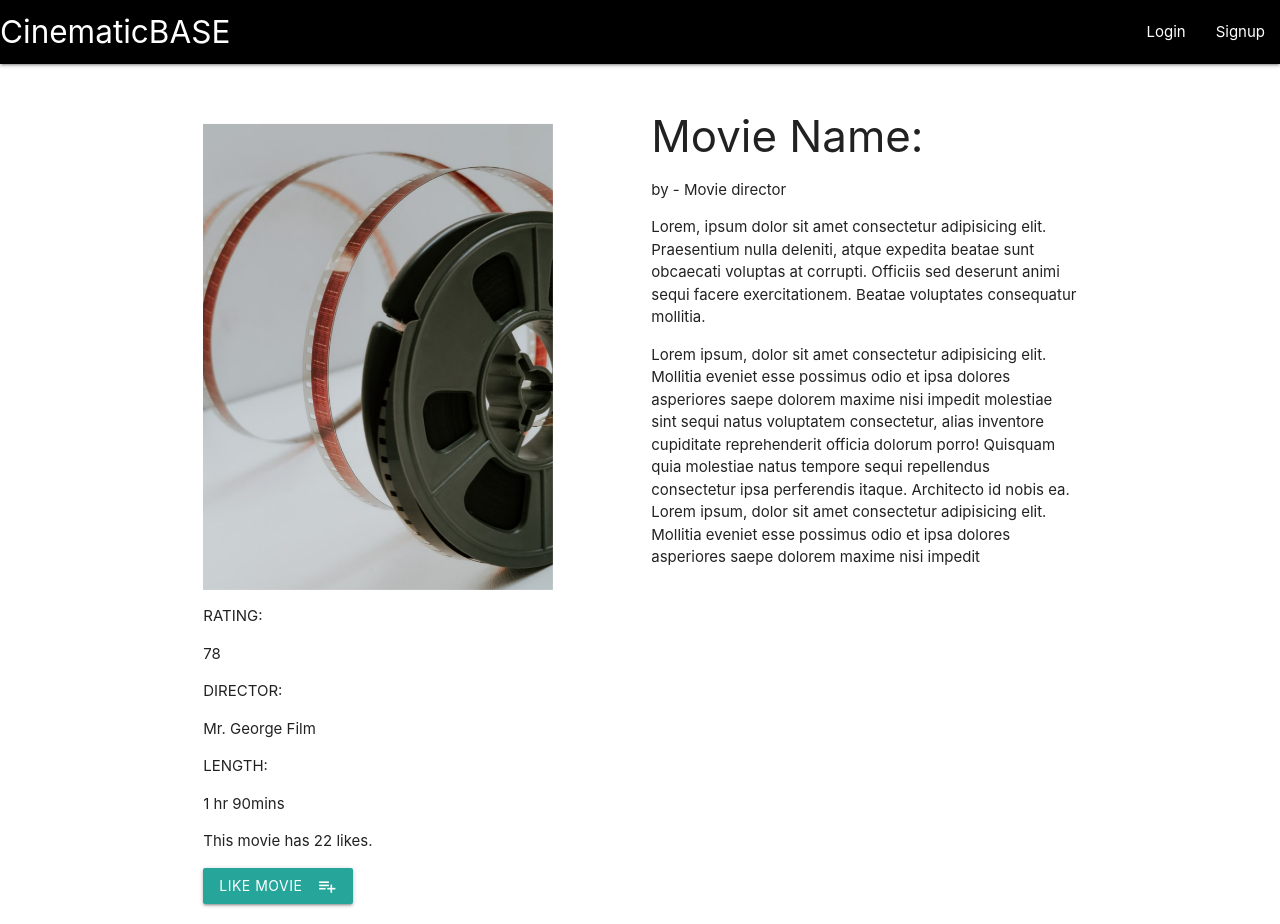
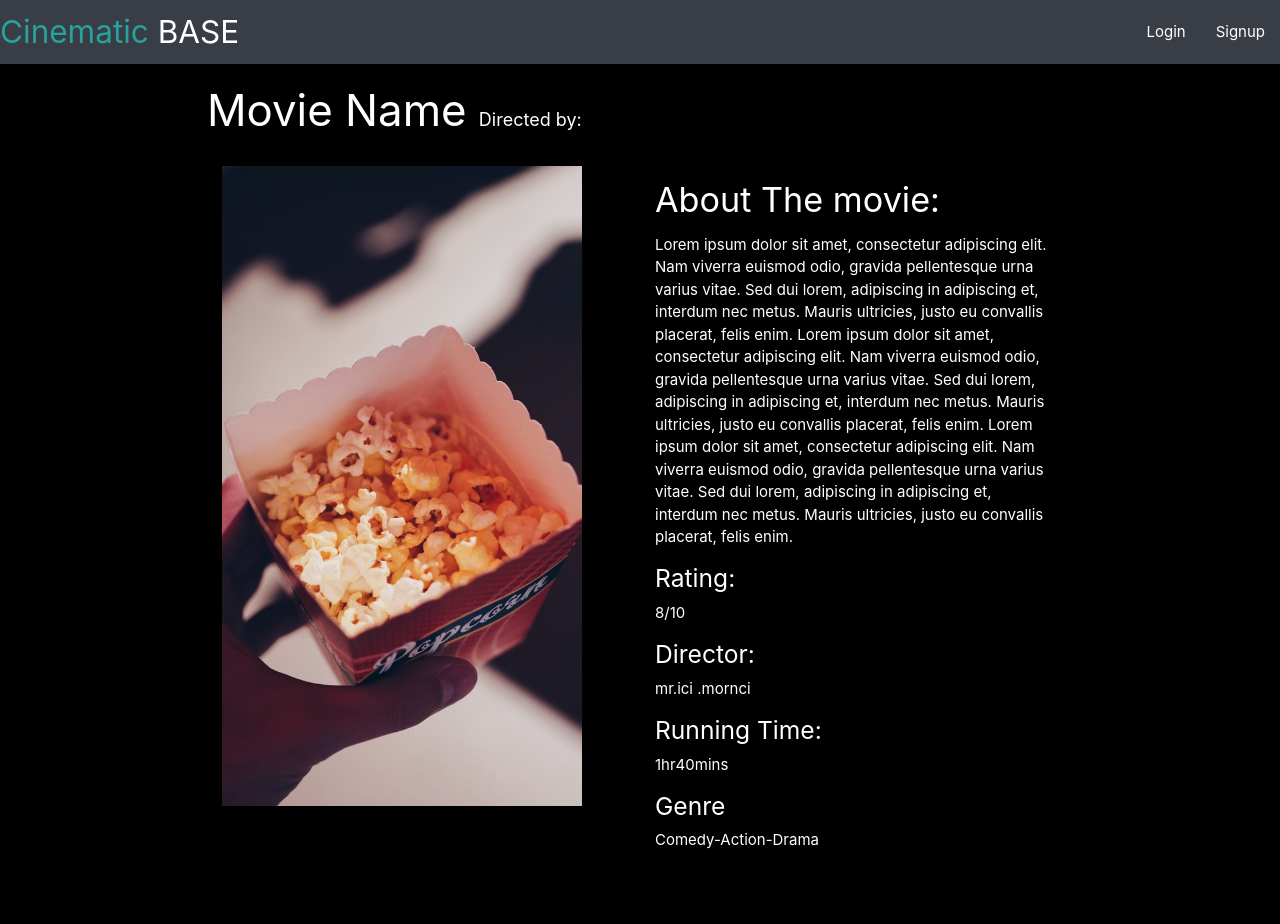
Before and after one commit to Liam-gosnell/Milestone_three, a Flask app: page /view_movie in a window 1280 px wide. After the commit the page ends 849 px from the top, so only its background shows below. Run offline with Flask 2, Linux system fonts and the light colour scheme; data that the repository does not hold is empty; some libraries are stand-ins or nearby versions.

Commit message:
addition of body colour change , navbar change , format for viewmovie.html done , added home button to addmovie.html

```diff
--- a/static/css/styles.css
+++ b/static/css/styles.css
@@ -1,3 +1,23 @@
+body{
+
+    background: #000;
+    color: #fff;
+}
+
+.nav-wrapper{
+    background: #393e46!important;
+}
+
+.Cinematic{
+    color: #29a19c;
+}
+
+
+
+.select-wrapper input.select-dropdown{
+    color: #fff;
+}
+
 
 
 .wrapper {
@@ -6,15 +26,11 @@
   grid-gap: 20px;
 }
 /* view movie page */
-.materialboxed{
-
-    padding-top: 60px!important;
+small{
+    font-size: 18px;
 }
 
-.movie-description{
-    padding-top: 20px!important;
+.img-fluid{
+    height: 80vh;
+    width: auto;
 }
-
-.movie-tag-details{
-    padding-top: 40px!important;
-}
--- a/templates/base.html
+++ b/templates/base.html
@@ -3,6 +3,8 @@
  <head>
 
     <link href="https://fonts.googleapis.com/icon?family=Material+Icons" rel="stylesheet">
+    <link rel="stylesheet" href="https://stackpath.bootstrapcdn.com/bootstrap/4.3.1/css/bootstrap.min.css"
+		integrity="sha384-ggOyR0iXCbMQv3Xipma34MD+dH/1fQ784/j6cY/iJTQUOhcWr7x9JvoRxT2MZw1T" crossorigin="anonymous">
     <link rel="stylesheet" href="https://cdnjs.cloudflare.com/ajax/libs/materialize/1.0.0/css/materialize.min.css">
 
     <link rel="stylesheet" href="{{url_for('static', filename='css/styles.css')}}" type="text/css"/>
@@ -12,8 +14,11 @@
  <body>
 
      <nav>
-    <div class="nav-wrapper black">
-      <a href="{{ url_for('index') }}" class="brand-logo">CinematicBASE</a>
+    <div class="nav-wrapper ">
+      <a href="{{ url_for('index') }}" class="brand-logo">
+      <span class="Cinematic">Cinematic</span>
+      <span>BASE</span>
+      </a>
       <a href="#" data-target="mobile-demo" class="sidenav-trigger"><i class="material-icons">menu</i></a>
       <ul class="right hide-on-med-and-down">
         <li><a href="#">Login</a></li>
@@ -31,8 +36,12 @@
       {% block content %}
 
       {% endblock %}
+
+
+
       <script src="https://cdnjs.cloudflare.com/ajax/libs/jquery/3.2.1/jquery.min.js"></script>
       <script src="https://cdnjs.cloudflare.com/ajax/libs/materialize/1.0.0/js/materialize.min.js"></script>
+      <script src="https://maxcdn.bootstrapcdn.com/bootstrap/4.0.0/js/bootstrap.min.js"></script>
       <script type="text/javascript">
         $(document).ready(function(){
              $('select').formSelect();
--- a/templates/viewmovie.html
+++ b/templates/viewmovie.html
@@ -1,70 +1,63 @@
-{% extends 'base.html' %}
+{% extends 'base.html' %} {% block content %}
 
- {% block content %}
+<!-- Page Content -->
+<div class="container">
 
- <section>
- <div class="container">
-  <div class="view-movie-layout">
-    <div class="view-movie">
-        <div class="movie body">
-          <div class="row">
-            <div class="col s12 m6 movie-img">
-              <img class="materialboxed" width="350" src="{{ url_for('static', filename='images/film.jpg') }}">
-              <div class="text-under-img">
-              <p>RATING:</p>
-              <p>
-              78
-              </p>
-              <p>DIRECTOR:</p>
-              <p>
-              Mr. George Film
-              </p>
-              <p>LENGTH:</p>
-              <p>
-              1 hr 90mins
-              </p>
-              <div class="movie-likes">
+  <!-- Portfolio Item Heading -->
+  <h3 class="my-4">Movie Name
+    <small>Directed by:</small>
+  </h3>
 
-                 <p>This movie has 22 likes.</p>
+  <!-- Portfolio Item Row -->
+  <div class="row">
 
-                 <button class="btn waves-effect waves-light movie-btn" type="submit" name="action">Like Movie
-                    <i class="material-icons right">playlist_add</i>
-                 </button>
-               </div>
-               </div>
-            </div>
+    <div class="col-md-6">
+      <img class="img-fluid" src="{{ url_for('static', filename='images/popcorn.jpeg') }}" alt="">
+    </div>
 
-            <div class="col s12 m6 movie-description">
-              <div class="movie-title">
-                  <h3>
-                    Movie Name:
-                  </h3>
-                   <p class="movie-director">
-                    by - Movie director
-                  </p>
-              </div>
-               <div class="movie-description-small">
-                 Lorem, ipsum dolor sit amet consectetur adipisicing elit.
-                  Praesentium nulla deleniti, atque expedita beatae sunt obcaecati voluptas at corrupti.
-                  Officiis sed deserunt animi sequi facere exercitationem. Beatae voluptates consequatur mollitia.
-               </div>
-               <p>Lorem ipsum, dolor sit amet consectetur adipisicing elit.
-              Mollitia eveniet esse possimus odio et ipsa dolores asperiores saepe dolorem maxime nisi impedit
-               molestiae sint sequi natus voluptatem consectetur, alias inventore cupiditate reprehenderit officia
-              dolorum porro! Quisquam quia molestiae natus tempore sequi repellendus consectetur ipsa perferendis itaque.
-              Architecto id nobis ea.
-             Lorem ipsum, dolor sit amet consectetur adipisicing elit.
-             Mollitia eveniet esse possimus odio et ipsa dolores asperiores saepe dolorem maxime nisi impedit
-            </p>
-            </div>
+    <div class="col-md-6">
+      <h4 class="my-3">About The movie:</h4>
+      <p>Lorem ipsum dolor sit amet, consectetur adipiscing elit.
+       Nam viverra euismod odio, gravida pellentesque urna varius vitae. Sed dui lorem,
+       adipiscing in adipiscing et, interdum nec metus. Mauris ultricies, justo eu convallis placerat, felis enim.
+       Lorem ipsum dolor sit amet, consectetur adipiscing elit.
+       Nam viverra euismod odio, gravida pellentesque urna varius vitae. Sed dui lorem,
+       adipiscing in adipiscing et, interdum nec metus. Mauris ultricies, justo eu convallis placerat, felis enim.
+       Lorem ipsum dolor sit amet, consectetur adipiscing elit.
+       Nam viverra euismod odio, gravida pellentesque urna varius vitae. Sed dui lorem,
+       adipiscing in adipiscing et, interdum nec metus. Mauris ultricies, justo eu convallis placerat, felis enim.
+       </p>
 
-          </div>
-        </div>
+
+        <h5>Rating:</h5>
+        <p>
+        8/10
+        </p>
+        <h5>Director:</h5>
+        <p>
+        mr.ici .mornci
+        </p>
+        <h5>Running Time:</h5>
+        <p>
+        1hr40mins
+        </p>
+        <h5>Genre</h5>
+        <p>
+        Comedy-Action-Drama
+        </p>
 
     </div>
- </div>
- </div>
- </section>
+
+  </div>
+  <!-- /.row -->
+
+  <!-- Related Projects Row -->
 
 
+
+  <!-- /.row -->
+
+</div>
+<!-- /.container -->
+
 {% endblock %}
```
Also changed, not shown: templates/addmovie.html (+16 -6 lines), templates/index.html (+8 -8 lines), static/images/cinema.jpeg (added), static/images/popcorn.jpeg (added).
